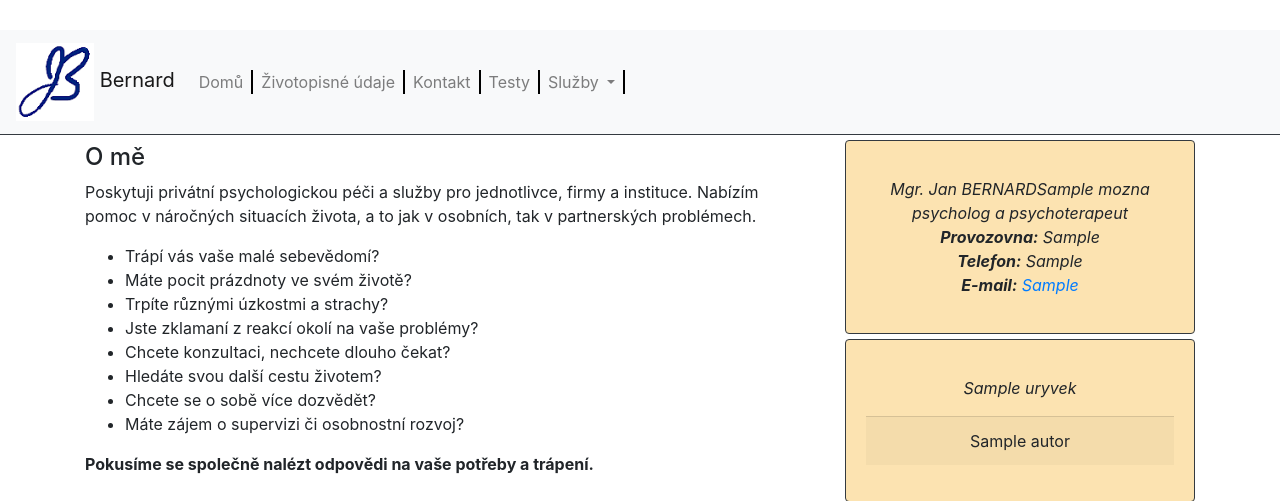
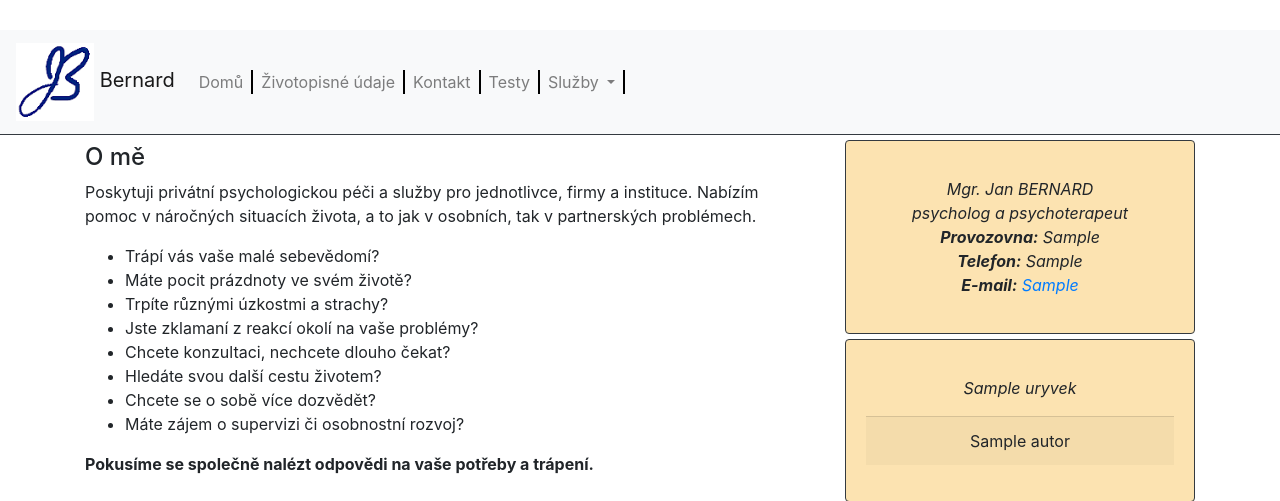
Before and after one commit to vojtabern/zaver_projekt, a Django app: template mysite/tata/templates/index.html in a window 1280 px wide. Shown: the part 321-822 px from the top of the page. Run offline with Django 4.2, Linux system fonts and the light colour scheme; the template is opened without the code that fills it: most values are stand-ins (such as "Sample title", 1, 10 or a date in 2020); some libraries are stand-ins or nearby versions.

```diff
--- a/mysite/tata/templates/page/card.html
+++ b/mysite/tata/templates/page/card.html
@@ -5,7 +5,7 @@
         <div class="card-body">
             <p class="card-text">
                 <ul class="uryvky">
-                    <li>Mgr. Jan BERNARD{{mozna}}</li>
+                    <li>Mgr. Jan BERNARD</li>
                     <li>psycholog a psychoterapeut</li>
                     {% if num_info == 1 %}
                         {%for informaci in informace%}
```
